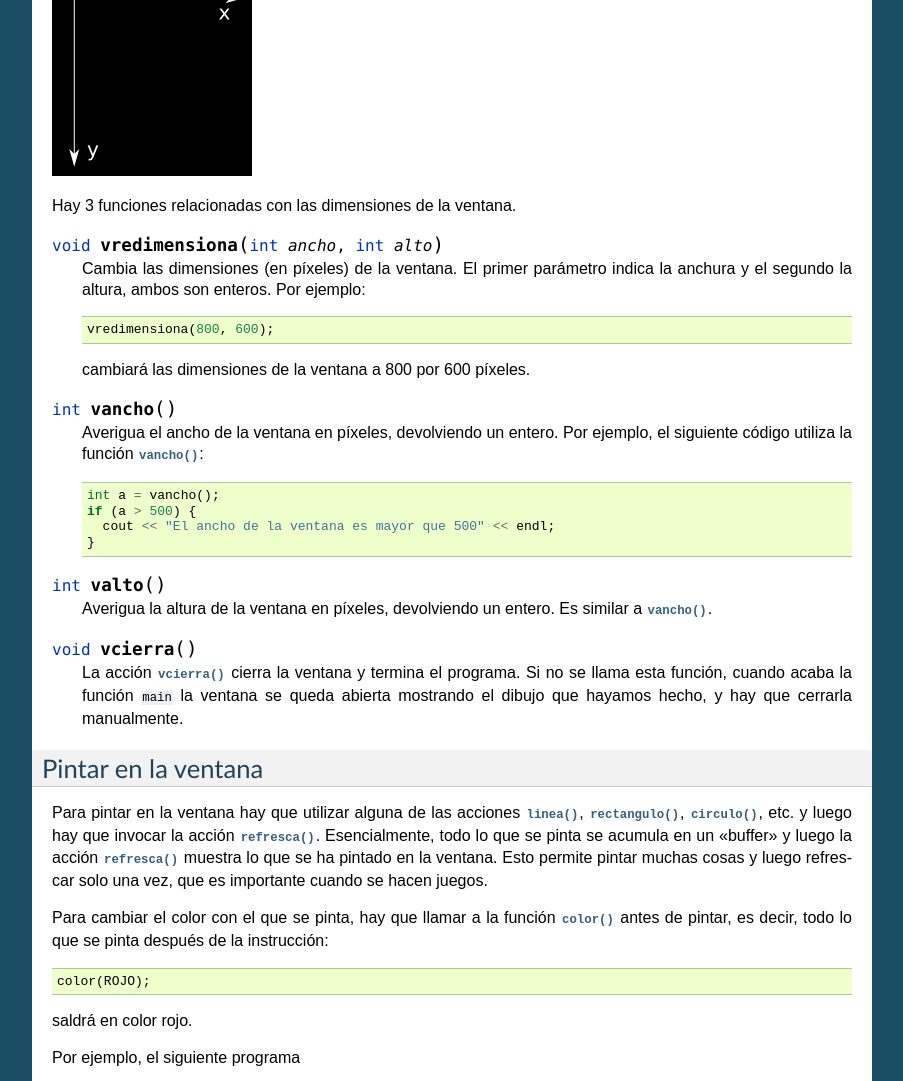
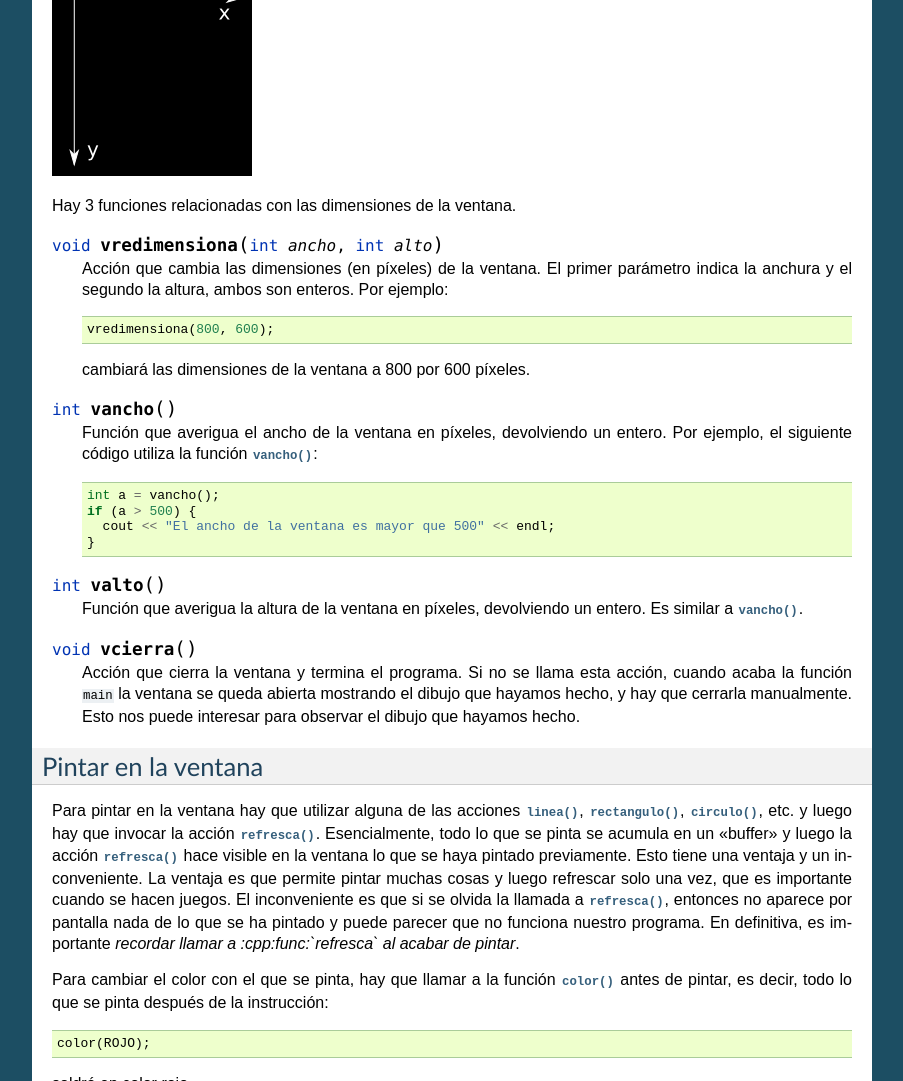
Before and after one commit to pauek/MiniWin, a Sphinx documentation site: the page built from docs/Utilizacion.rst, in a window 1280 px wide and 1400 px high, scrolled down 771 px, cut to the strip 0-1081 px from the top of the window. Shown: the whole strip, without its empty margins (198-1101 px from the left). Built offline with Sphinx 7.4.7, drawn with Linux system fonts in a browser that asks for light colours; some of the changed text lies outside the part shown.

Commit message:
Correcciones varias al text

```diff
--- a/docs/Utilizacion.rst
+++ b/docs/Utilizacion.rst
@@ -2,8 +2,8 @@
 Funciones
 =========
 
-MiniWin es *super*-simple: solo es un miniconjunto de funciones. Para usar
-MiniWin solamente hay que seguir 2 pasos importantes:
+MiniWin es *super*-simple: solo es un miniconjunto de funciones. Para
+usar MiniWin solamente hay que seguir 2 pasos importantes:
 
 - Poner arriba del programa principal::
 
@@ -49,9 +49,9 @@ Hay 3 funciones relacionadas con las dimensiones de la ventana.
 
 .. cpp:function:: void vredimensiona(int ancho, int alto)
 
-   Cambia las dimensiones (en píxeles) de la ventana. El primer
-   parámetro indica la anchura y el segundo la altura, ambos son
-   enteros. Por ejemplo::
+   Acción que cambia las dimensiones (en píxeles) de la ventana. El
+   primer parámetro indica la anchura y el segundo la altura, ambos
+   son enteros. Por ejemplo::
 
       vredimensiona(800, 600);
 
@@ -59,8 +59,9 @@ Hay 3 funciones relacionadas con las dimensiones de la ventana.
 
 .. cpp:function:: int vancho()
 
-   Averigua el ancho de la ventana en píxeles, devolviendo un entero.
-   Por ejemplo, el siguiente código utiliza la función :cpp:func:`vancho`::
+   Función que averigua el ancho de la ventana en píxeles, devolviendo
+   un entero.  Por ejemplo, el siguiente código utiliza la función
+   :cpp:func:`vancho`::
 
       int a = vancho();
       if (a > 500) {
@@ -69,15 +70,16 @@ Hay 3 funciones relacionadas con las dimensiones de la ventana.
 
 .. cpp:function:: int valto()
 
-   Averigua la altura de la ventana en píxeles, devolviendo un
-   entero. Es similar a :cpp:func:`vancho`.
+   Función que averigua la altura de la ventana en píxeles,
+   devolviendo un entero. Es similar a :cpp:func:`vancho`.
 
 .. cpp:function:: void vcierra()
 
-   La acción :cpp:func:`vcierra` cierra la ventana y termina el
-   programa.  Si no se llama esta función, cuando acaba la función
-   ``main`` la ventana se queda abierta mostrando el dibujo que
-   hayamos hecho, y hay que cerrarla manualmente.
+   Acción que cierra la ventana y termina el programa.  Si no se llama
+   esta acción, cuando acaba la función ``main`` la ventana se queda
+   abierta mostrando el dibujo que hayamos hecho, y hay que cerrarla
+   manualmente. Esto nos puede interesar para observar el dibujo que
+   hayamos hecho.
 
 
 Pintar en la ventana
@@ -87,9 +89,14 @@ Para pintar en la ventana hay que utilizar alguna de las acciones
 :cpp:func:`linea`, :cpp:func:`rectangulo`, :cpp:func:`circulo`, etc.
 y luego hay que invocar la acción :cpp:func:`refresca`. Esencialmente,
 todo lo que se pinta se acumula en un "buffer" y luego la acción
-:cpp:func:`refresca` muestra lo que se ha pintado en la ventana. Esto
-permite pintar muchas cosas y luego refrescar solo una vez, que es
-importante cuando se hacen juegos.
+:cpp:func:`refresca` hace visible en la ventana lo que se haya pintado
+previamente. Esto tiene una ventaja y un inconveniente. La ventaja es
+que permite pintar muchas cosas y luego refrescar solo una vez, que es
+importante cuando se hacen juegos. El inconveniente es que si se
+olvida la llamada a :cpp:func:`refresca`, entonces no aparece por
+pantalla nada de lo que se ha pintado y puede parecer que no funciona
+nuestro programa. En definitiva, es importante *recordar llamar a
+:cpp:func:`refresca` al acabar de pintar*.
 
 Para cambiar el color con el que se pinta, hay que llamar a la función
 :cpp:func:`color` antes de pintar, es decir, todo lo que se pinta
@@ -106,6 +113,7 @@ Por ejemplo, el siguiente programa
 muestra el siguiente dibujo:
 
 .. image:: _static/ex1.png
+   :align: center
 
 En MiniWin disponemos de las siguiente acciones para pintar objetos:
 
@@ -175,7 +183,8 @@ importante llamar a la acción :cpp:func:`refresca`:
 .. cpp:function:: void refresca()
 
    Pone en la ventana todo los objetos pintados acumulados. Muy
-   importante llamar a esta acción después de pintar. Por ejemplo, para pintar una línea (que se añade a todo lo anterior::
+   importante llamar a esta acción después de pintar. Por ejemplo,
+   para pintar una línea (que se añade a todo lo anterior::
 
      linea(0, 0, 100, 100);
      refresca();
```
Also changed, not shown: other parts of docs/Utilizacion.rst (+4 -4 lines).
